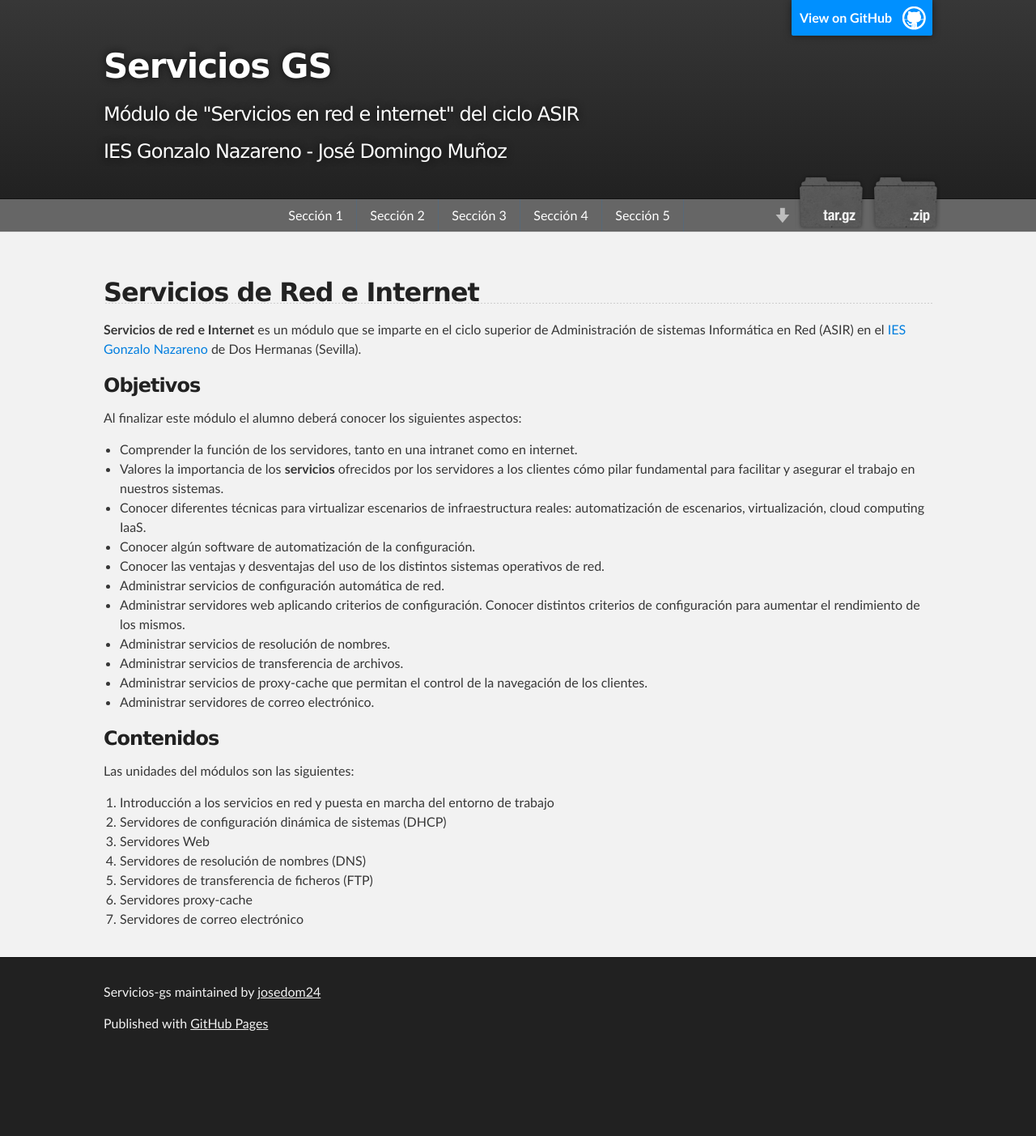
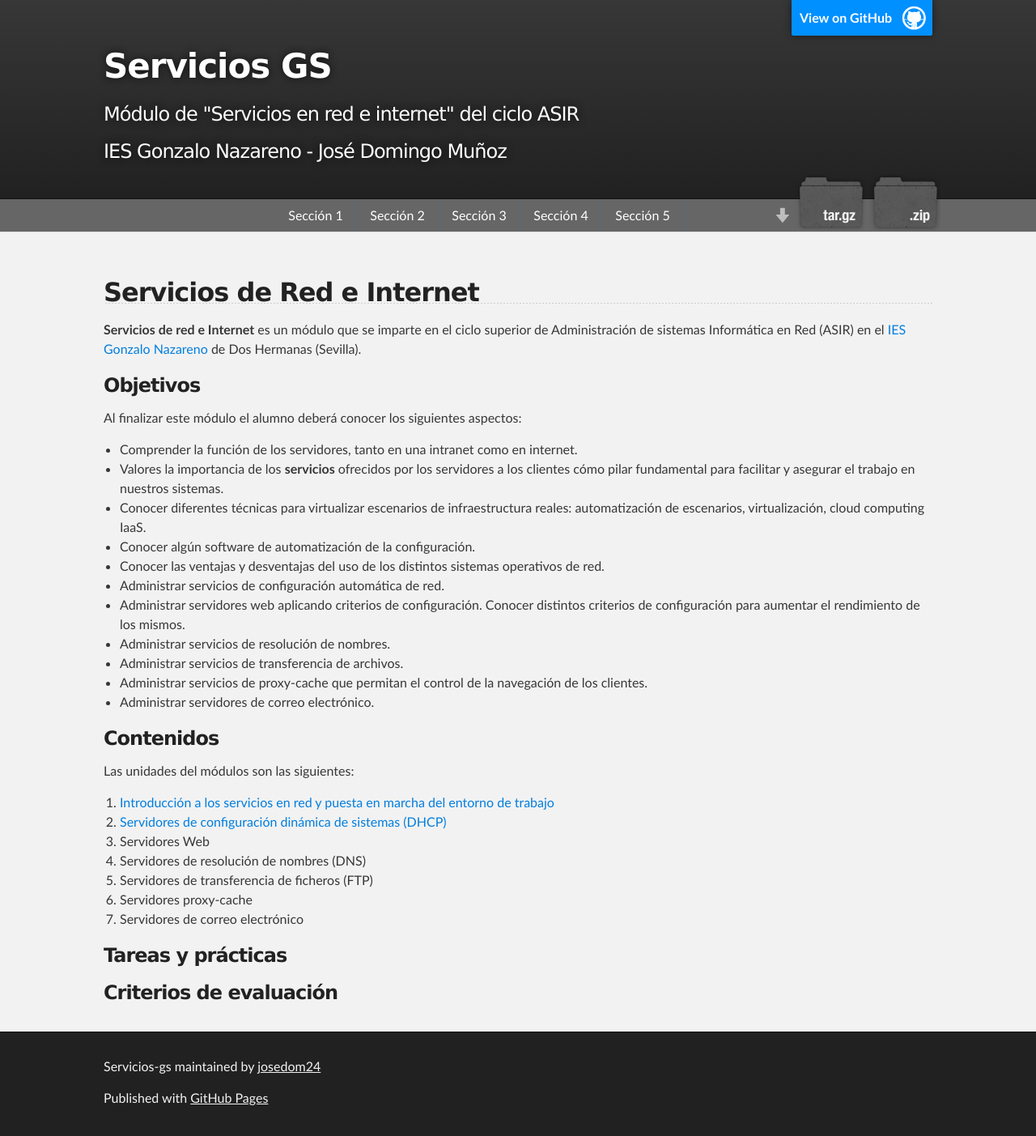
Before and after one commit to josedom24/servicios-gs, a Jekyll site: the page built from index.md, in a window 1280 px wide. Shown: the whole page at 81% size. Built offline with Jekyll 4.4.1, drawn with Linux system fonts in a browser that asks for light colours; nearby versions of some CDN libraries; before the commit the page ends 1311 px from its top, so only the background shows below that.

Commit message:
Sync README.md in master branch to index.md in gh-pages

```diff
--- a/index.md
+++ b/index.md
@@ -27,10 +27,14 @@ Al finalizar este módulo el alumno deberá conocer los siguientes aspectos:
 
 Las unidades del módulos son las siguientes:
 
-1. Introducción a los servicios en red y puesta en marcha del entorno de trabajo
-2. Servidores de configuración dinámica de sistemas (DHCP)
+1. [Introducción a los servicios en red y puesta en marcha del entorno de trabajo]()
+2. [Servidores de configuración dinámica de sistemas (DHCP)]()
 3. Servidores Web
 4. Servidores de resolución de nombres (DNS)
 5. Servidores de transferencia de ficheros (FTP)
 6. Servidores proxy-cache
 7. Servidores de correo electrónico
+
+### Tareas y prácticas
+
+### Criterios de evaluación
```
